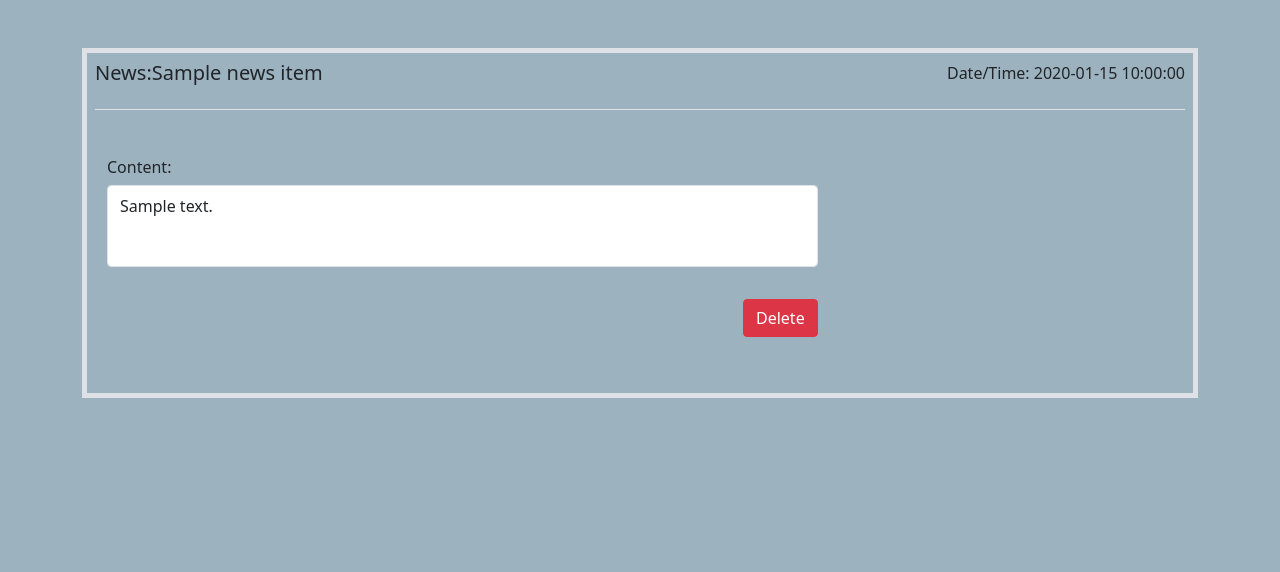
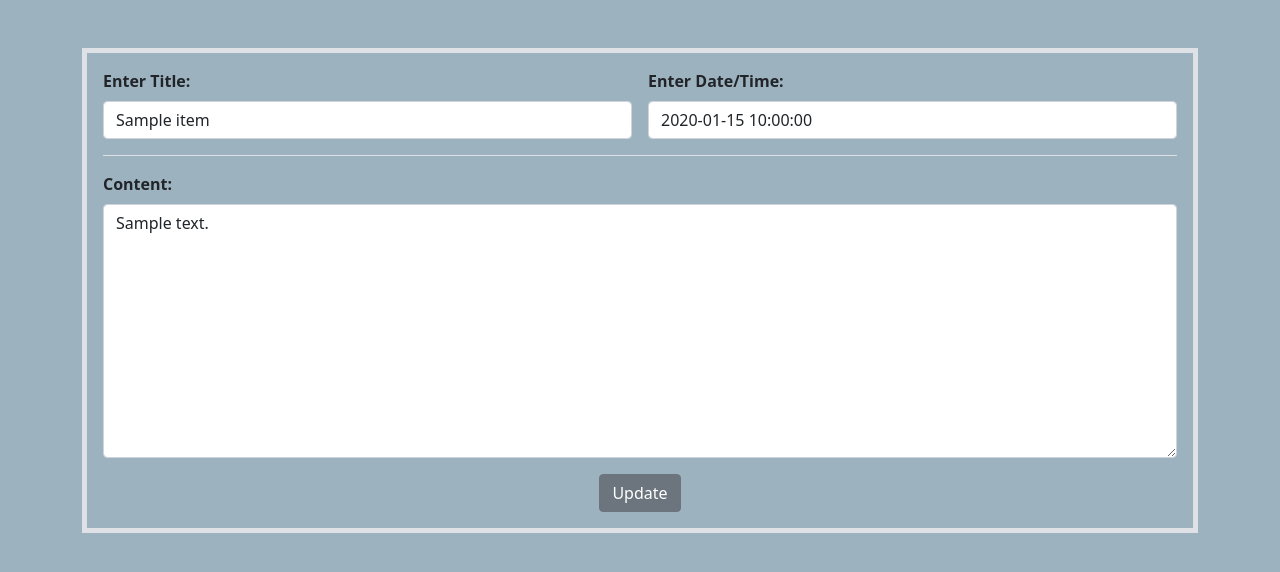
Before and after one commit to iouliakan/NewsAggregator, a CodeIgniter 4 app: the page made by app/Views/admin/updateNews.php in a window 1280 px wide. Shown: the top 572 px of the page. Run offline with PHP 8.4 and a stand-in for CodeIgniter, Linux system fonts and the light colour scheme; the template is opened without the code that fills it: most values are stand-ins (such as "Sample title", 1, 10 or a date in 2020); some libraries are stand-ins or nearby versions.

Commit message:
Update button

```diff
--- a/app/Config/Routes.php
+++ b/app/Config/Routes.php
@@ -37,6 +37,5 @@ $routes->get('kathimerini/index','Kathimerini::index');
 
 
 //Update News Routes
-
-$routes->get('admin/updateNews/(:num)', 'Admin::updateNews/$1'); // Route for the update form (GET request)
-$routes->post('admin/updateNews/(:num)', 'Admin::updateNews/$1'); // Route to handle the update action (POST request)
+$routes->get('admin/edit/(:num)', 'Admin::edit/$1');
+$routes->post('/updateNews', 'Admin:: updateNews');
--- a/app/Views/admin/confirmDelete.php
+++ b/app/Views/admin/confirmDelete.php
@@ -8,6 +8,7 @@
     <title>Confirm Delete</title>
 </head>
 <body>
+
 <div class="container mt-5">
         <div class="row justify-content-center">
             <div class="col-md-6">
--- a/app/Views/admin/updateNews.php
+++ b/app/Views/admin/updateNews.php
@@ -7,58 +7,48 @@
     <link href="<?= base_url('css/style.css'); ?>" rel="stylesheet">
     <title>Update News</title>
 </head>
+
 <body>
-<body >
-<?php
-    if (!empty(session()->getFlashdata('success'))): ?>
-        <div class="alert alert-success">
+    <div class="container mt-3">
+        <?php if (!empty(session()->getFlashdata('success'))): ?>
+            <div class="alert alert-success w-auto mx-auto">
                 <?= session()->getFlashdata('success') ?>
             </div>
         <?php elseif (!empty(session()->getFlashdata('fail'))): ?>
-        <div class="alert alert-danger">
+            <div class="alert alert-danger w-auto mx-auto">
                 <?= session()->getFlashdata('fail') ?>
             </div>
         <?php endif; ?>
+    </div>
 
+    <?php if ($item): ?>
+        <form method="post" action="<?= base_url('admin/updateNews') ?>">
             <div class="container mt-5 mb-5">
-<div class="border border-5 p-2">
-    <div class="border-bottom pb-2 ">
-        <div class="row">
-            <div class="col-6">
-
-                <h5>News:<?= $newsItem['title'] ?> </h5>
-
+                <div class="border border-5 p-3">
+                    <div class="border-bottom pb-3 mb-3">
+                        <div class="row g-3">
+                            <div class="col-md-6">
+                                <label for="title" class="form-label"><strong>Enter Title:</strong></label>
+                                <input type="text" name="title" value="<?= $item->title ?>" class="form-control" id="title"/>
                             </div>
-            <div class="col-6 text-end">
-                <p >Date/Time: <?= $newsItem['date_time'] ?> </p>
+                            <div class="col-md-6">
+                                <label for="date_time" class="form-label"><strong>Enter Date/Time:</strong></label>
+                                <input type="text" name="date_time" value="<?= $item->date_time ?>" class="form-control" id="date_time"/>
                             </div>
                         </div>
                     </div>
-
-
-    <div class="container mt-5 mb-5">
-
-
-    <div class="col-md-8">
-        <h6 >Content: </h6>
-        <div class="border pt-2 pb-5 pl-5 pr-5 form-control mb-3 ">
-
-        <?= $newsItem['html_content'] ?>
-
-
+                    <div class="mb-3">
+                        <label for="html_content" class="form-label"><strong>Content:</strong></label>
+                        <textarea name="html_content" class="form-control" id="html_content" rows="10"><?= $item->html_content ?></textarea>
                     </div>
-
-
-    <div class="text-end pt-3">
-    <a href="<?= base_url('admin/confirmDelete/' . $newsItem['Id']); ?>" class="btn btn-danger">Delete</a>
+                    <input type="hidden" name="Id" value="<?= $item->Id ?>"/>
+                    <input type="hidden" name="modelType" value="<?= $modelType ?>"/>
+                    <div class="text-center">
+                        <button type="submit" class="btn btn-secondary">Update</button>
                     </div>
                 </div>
-
             </div>
-
-</div>
-
-
-</body>
+        </form>
+    <?php endif; ?>
 </body>
 </html>
```
Also changed, not shown: app/Controllers/Admin.php (+61 -10 lines), app/Models/KathimeriniModel.php (+34 -0 lines), app/Models/NaftemporikiModel.php (+22 -0 lines), app/Views/admin/dashboard.php (+15 -1 lines). Lines whose indentation alone changed are shown as unchanged.
